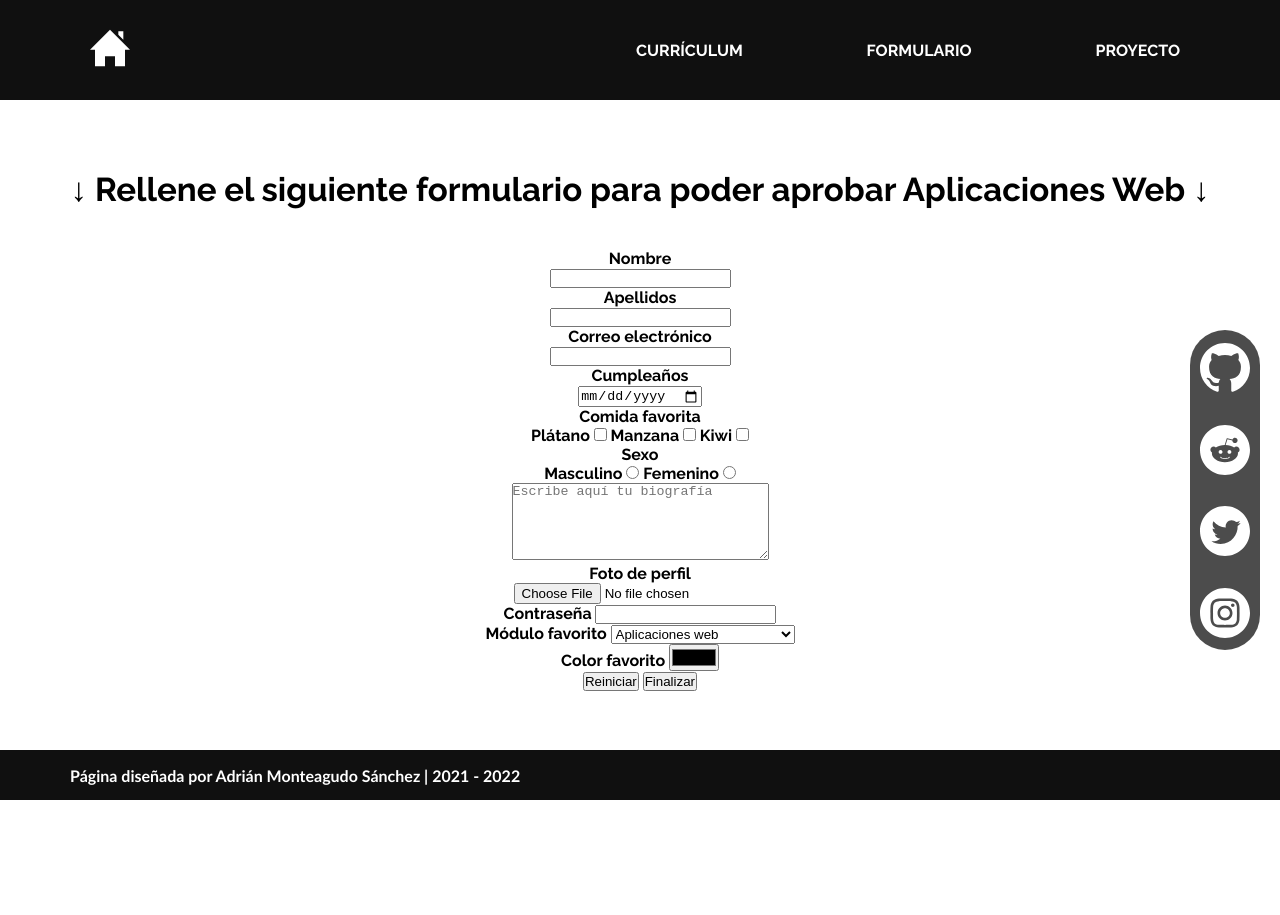
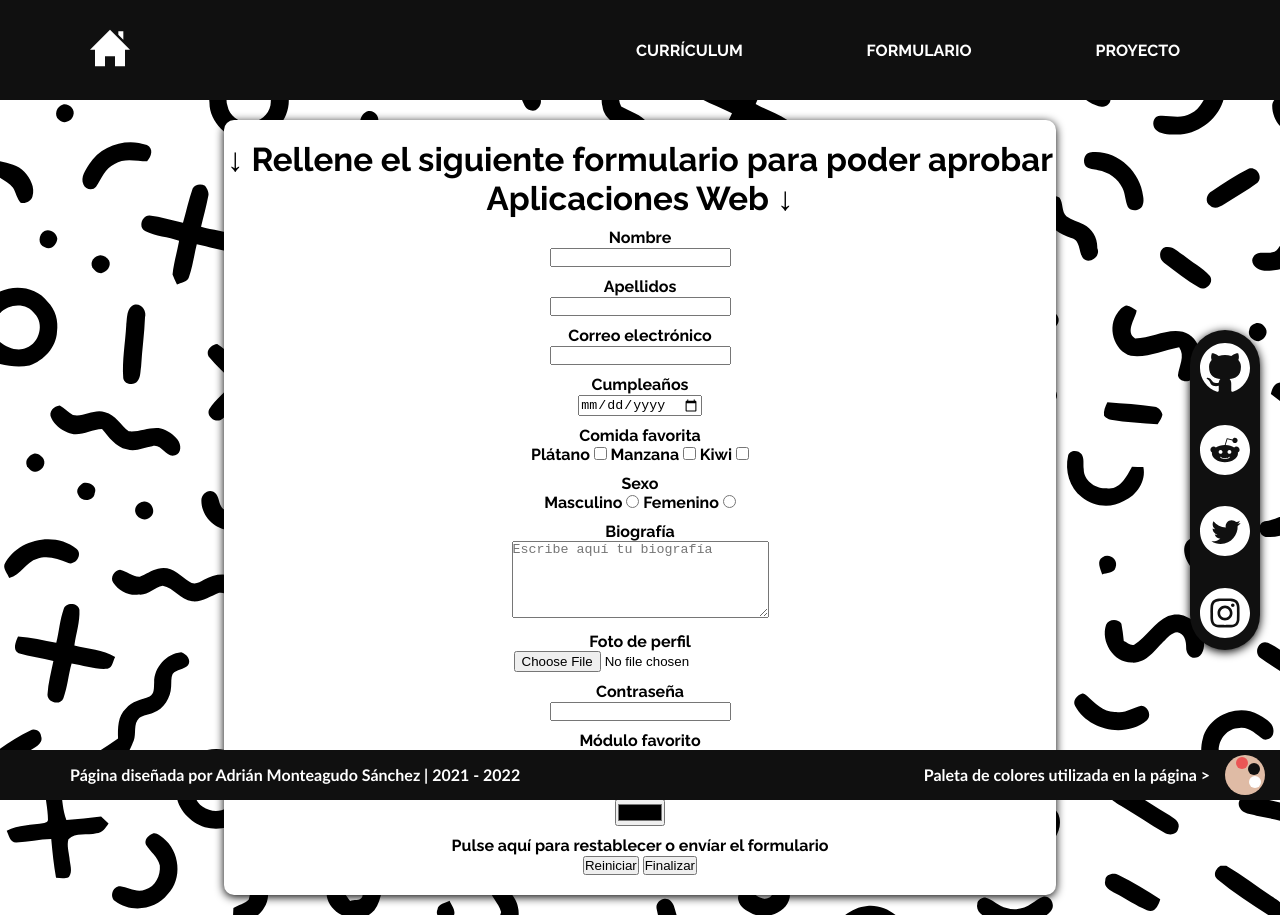
Before and after one commit to AdrianMonteagudoSanchez/adrianmonteagudosanchez.github.io, a plain HTML site: page formulario.html in a window 1280 px wide. Before the commit the page ends 800 px from the top, so only its background shows below. Drawn offline with Linux system fonts and the light colour scheme.

Commit message:
Add files via upload
Todo terminado, falta hacer mi vídeo sobre el proyecto

```diff
--- a/css/estilos.css
+++ b/css/estilos.css
@@ -1,3 +1,5 @@
+/*Selector de etiqueta*/
+
 * {
   margin: 0;
   padding: 0;
@@ -8,11 +10,22 @@ h1 {
   font-size: 33px;
 }
 
+/*Selector de etiqueta*/
+
+
+/*Body*/
+
 .body {
   font-family: "Raleway", sans-serif;
   font-weight: 700;
   background-color: white;
+  background-image: url(../img/fondo/pattern.svg);
 }
+
+/*Body*/
+
+
+/*Header*/
 
 .header {
   display: flex;
@@ -52,14 +65,18 @@ h1 {
   transition: 0.5s linear;
 }
 
-.páginas a:hover {
+.nav {
+  text-transform: uppercase;
+}
+
+.nav ul li a:hover {
   color: black;
   background-color: #ea5655;
   border-radius: 10px;
 }
 
-.nav {
-  text-transform: uppercase;
+.nav ul li a {
+  padding: 20px;
 }
 
 .nav li {
@@ -67,30 +84,40 @@ h1 {
 
 }
 
-.nav ul div li a {
+.nav ul li a {
   text-decoration: none;
   transition: all 0.3s linear;
 }
 
-.páginas li a {
-  padding: 20px;
-}
+/*Header*/
+
+
+/*Columnas index article*/
 
 .section {
   font-family: "Calibri";
   font-weight: 300;
-  padding-top: 1.5%;
+  margin-top: 30px;
   margin-left: 10%;
   height: 75%;
   width: 80%;
   text-align: center;
 }
 
+.section h1 {
+  margin: 20px auto;
+  box-shadow: 0px 2px 10px;
+  border-radius: 10px;
+  width: 500px;
+  background-color: white;
+}
+
 .columnas {
   margin: 20px auto;
   padding-top: 40px;
-  border-radius: 20px;
-  background-color: rgba(17,17,17,0.75);
+  border-radius: 10px;
+  box-shadow: 0px 2px 10px;
+  background-color: white;
   width: 60%;
   text-transform: uppercase;
   font-weight: bold;
@@ -101,7 +128,7 @@ h1 {
 
 .columnas li {
   list-style-type: none;
-  color: white;
+  color: black;
 }
 
 .columnas img {
@@ -118,11 +145,20 @@ h1 {
   text-align: center;
 }
 
+.section2 h1 {
+  margin: 20px auto;
+  box-shadow: 0px 2px 10px;
+  border-radius: 10px;
+  width: 630px;
+  background-color: white;
+}
+
 .columnas2 {
   margin: 20px auto;
   padding-top: 40px;
-  border-radius: 20px;
-  background-color: rgba(17,17,17,0.75);
+  border-radius: 10px;
+  box-shadow: 0px 2px 10px;
+  background-color: white;
   width: 60%;
   text-transform: uppercase;
   font-weight: bold;
@@ -133,23 +169,12 @@ h1 {
 
 .columnas2 li {
   list-style-type: none;
-  color: white;
+  color: black;
 }
 
 .columnas2 img {
   width: 160px;
   padding-top: 40px;
-}
-
-.redes {
-  position: fixed;
-  right: 0px;
-  height: 320px;
-  margin-top: 230px;
-  margin-right: 20px;
-  background-color: rgba(17,17,17,0.75);
-  border-radius: 50px;
-  width: 70px;
 }
 
 .section3 {
@@ -162,11 +187,20 @@ h1 {
   text-align: center;
 }
 
+.section3 h1 {
+  margin: 20px auto;
+  box-shadow: 0px 2px 10px;
+  border-radius: 10px;
+  width: 590px;
+  background-color: white;
+}
+
 .columnas3 {
   margin: 20px auto;
   padding-top: 40px;
-  border-radius: 20px;
-  background-color: rgba(17,17,17,0.75);
+  border-radius: 10px;
+  box-shadow: 0px 2px 10px;
+  background-color: white;
   width: 60%;
   text-transform: uppercase;
   font-weight: bold;
@@ -177,12 +211,29 @@ h1 {
 
 .columnas3 li {
   list-style-type: none;
-  color: white;
+  color: black;
 }
 
 .columnas3 img {
   width: 160px;
   padding-top: 40px;
+}
+
+/*Columnas index article*/
+
+
+/*Redes*/
+
+.redes {
+  position: fixed;
+  right: 0px;
+  height: 320px;
+  margin-top: 230px;
+  margin-right: 20px;
+  background-color: #101010;
+  box-shadow: 0px 2px 10px;
+  border-radius: 50px;
+  width: 70px;
 }
 
 .redes li {
@@ -206,26 +257,85 @@ h1 {
   transition: 0.6s;
 }
 
+/*Redes*/
+
+/*Footer*/
+
 .footer {
   position: fixed;
   bottom: 0px;
-  display: flex;
   align-items: center;
-  justify-content: flex-start;
   height: 50px;
   width: 100%;
   background-color: #101010;
+  color: white;
+  font-family: 'Calibri';
 }
 
-.footer h4 {
-  font-family: 'Calibri';
-  padding-left: 70px;
-  color: white;
+.footer p {
+  padding-top: 15px;
 }
 
-.footer h4::after {
+.footer_izquierda p {
+  float: left;
+  margin-left: 70px;
+}
+
+.footer_derecha p {
+  float: right;
+  margin-right: 70px;
+}
+
+.footer_izquierda p::after {
   content: " | 2021 - 2022";
 }
+
+.footer_derecha p::after {
+  content: " >";
+}
+
+.paleta {
+  position: fixed;
+  right: 0px;
+  width: 40px;
+  height: 40px;
+  margin-top: 5px;
+  margin-right: 15px;
+  background: #dfbba5;
+  border-radius: 50%;
+}
+
+.rojo {
+  background: #ea5655;
+  width: 12px;
+  height: 12px;
+  border-radius: 50%;
+  margin-left: 11px;
+  margin-top: 2px;
+}
+
+.gris {
+  background: #101010;
+  width: 12px;
+  height: 12px;
+  border-radius: 50%;
+  margin-left: 23px;
+  margin-top: -6px;
+}
+
+.blanco {
+  background: white;
+  width: 12px;
+  height: 12px;
+  border-radius: 50%;
+  margin-left: 24px;
+  margin-top: 1px;
+}
+
+/*Footer*/
+
+
+/*Tabla principal*/
 
 .tabla_cv {
   width: 50%;
@@ -236,6 +346,7 @@ h1 {
   box-shadow: 0px 2px 10px;
   border-radius: 10px;
   margin-right: 240px;
+  background-color: white;
 }
 
 .tabla_cv td {
@@ -266,7 +377,7 @@ h1 {
 }
 
 .contenedor_nombreyapellidos {
-  font-size: 35px;
+  font-size: 2.3em;
   padding-bottom: 20px;
 }
 
@@ -283,18 +394,10 @@ h1 {
   padding-top: 10px;
 }
 
-.formulario {
-  width: 40%;
-  display: block;
-  margin: 20px auto;
-  text-align: center;
-  margin-top: 40px;
-}
+/*Tabla principal*/
 
-.títuloformulario {
-  text-align: center;
-  margin-top: 70px;
-}
+
+/*Tarjetas flotantes a la izquierda de la tabla*/
 
 .tarjeta {
   position: fixed;
@@ -306,7 +409,7 @@ h1 {
   box-shadow: 0px 2px 10px;
   border-radius: 10px;
   text-align: center;
-
+  background-color: white;
 }
 
 .tarjeta h1 {
@@ -322,9 +425,9 @@ h1 {
   margin-bottom: 65px;
   margin-left: 170px;
   box-shadow: 0px 2px 10px;
+  background-color: white;
   border-radius: 10px;
   text-align: center;
-
 }
 
 .tarjeta2 h1 {
@@ -341,3 +444,54 @@ h1 {
   padding-top: 50px;
   width: 370px;
 }
+
+/*Tarjetas flotantes a la izquierda de la tabla*/
+
+
+/*Formulario*/
+
+.formulario {
+  width: 65%;
+  margin: 20px auto;
+  text-align: center;
+  margin-top: 20px;
+  background-color: white;
+  box-shadow: 0px 2px 10px;
+  border-radius: 10px;
+}
+
+.formulario h1 {
+  padding-top: 20px;
+}
+
+.formulario p {
+  padding-top: 10px;
+}
+
+.reiniciar button {
+  margin-bottom: 20px;
+
+}
+
+/*Formulario*/
+
+
+/*Proyecto*/
+
+.video_proyecto {
+  position: fixed;
+  width: 35%;
+  height: 44%;
+  margin: 190px auto;
+  margin-left: 30%;
+  background-color: white;
+  box-shadow: 0px 2px 10px;
+  border-radius: 10px;
+}
+
+.video_proyecto iframe {
+  margin: 50px;
+  border: 3px dashed black;
+}
+
+/*Proyecto*/
--- a/formulario.html
+++ b/formulario.html
@@ -1,42 +1,43 @@
-<!DOCTYPE html>
 <!DOCTYPE html>
 <html lang="es">
   <head>
-    <meta charset="UTF-8"/>
-    <meta http-equiv="X-UA-Compatible" content="IE=edge"/>
-    <meta name="viewport" content="width=device-width, initial-scale=1.0"/>
+    <meta charset="UTF-8" />
+    <meta http-equiv="X-UA-Compatible" content="IE=edge" />
+    <meta name="viewport" content="width=device-width, initial-scale=1.0" />
     <title>Formulario</title>
 
 <!--Estilos-->
-    <link rel="stylesheet" href="../css/estilos.css"/>
+    <link rel="stylesheet" href="../css/estilos.css" />
 <!--Estilos-->
 
 <!--Fuentes-->
-    <link rel="preconnect" href="https://fonts.googleapis.com"/>
-    <link rel="preconnect" href="https://fonts.gstatic.com" crossorigin/>
-    <link href="https://fonts.googleapis.com/css2?family=Raleway:wght@700&display=swap" rel="stylesheet"/>
+    <link rel="preconnect" href="https://fonts.googleapis.com" />
+    <link rel="preconnect" href="https://fonts.gstatic.com" crossorigin />
+    <link href="https://fonts.googleapis.com/css2?family=Raleway:wght@700&display=swap" rel="stylesheet" />
 <!--Fuentes-->
 
 <!--Icono página-->
-    <link rel="icon" href="../img/icono/clase.svg" type="image/svg"/>
+    <link rel="icon" href="../img/icono/formulario.svg" type="image/svg" />
 <!--Icono página-->
   </head>
+  <body class="body">
 
-  <body class="body">
+<!--Header-->
     <header class="header">
       <a href="index.html" class="inicio"
         ><img src="../img/inicio/casa.svg" alt="inicio"
       /></a>
       <nav class="nav">
         <ul>
-          <div class="páginas">
-            <li><a href="cv.html">Currículum</a></li>
-            <li><a href="formulario.html">Formulario</a></li>
-            <li><a href="proyecto.html">Proyecto</a></li>
-          </div>
+          <li><a href="./cv.html">Currículum</a></li>
+          <li><a href="./formulario.html">Formulario</a></li>
+          <li><a href="./proyecto.html">Proyecto</a></li>
         </ul>
       </nav>
     </header>
+<!--Header-->
+
+<!--Aside-->
     <aside>
       <div class="redes">
         <ul>
@@ -63,46 +64,52 @@
         </ul>
       </div>
     </aside>
-    <div class="títuloformulario">
+<!--Aside-->
+
+
+<!--Formulario-->
+    <div class="formulario">
       <h1>
         ↓ Rellene el siguiente formulario para poder aprobar Aplicaciones Web ↓
       </h1>
-    </div>
-    <div>
-      <form class="formulario">
-        <label for="nombre">Nombre</label>
-        <div>
+      <form>
+        <p>Nombre</p>
+        <label class="nombre">
           <input type="text" />
-        </div>
-        <label for="apellidos">Apellidos</label>
-        <div>
+        </label>
+        <p>Apellidos</p>
+        <label class="apellidos">
           <input type="text" />
-        </div>
-        <label for="email">Correo electrónico</label>
-        <div>
+        </label>
+        <p>Correo electrónico</p>
+        <label class="email">
           <input type="email" />
-        </div>
-        <label for="cumpleaños">Cumpleaños</label>
-        <div>
+        </label>
+        <p>Cumpleaños</p>
+        <label class="cumpleaños">
           <input type="date" />
-        </div>
+        </label>
         <p>Comida favorita</p>
-        <div>
-          <label for="Plátano">Plátano</label>
+        <label class="Plátano"
+          >Plátano
           <input type="checkbox" name="Plátano" id="Plátano" />
-          <label for="Manzana">Manzana</label>
+        </label>
+        <label class="Manzana"
+          >Manzana
           <input type="checkbox" />
-          <label for="Kiwi">Kiwi</label>
+        </label>
+        <label class="Kiwi"
+          >Kiwi
           <input type="checkbox" />
-        </div>
+        </label>
         <p>Sexo</p>
-        <div>
-          <label for="Masculino">Masculino</label>
+        <label class="Masculino">Masculino </label>
           <input type="radio" name="sexo" id="sexo" />
-          <label for="Femenino">Femenino</label>
-          <input type="radio" name="sexo" id="sexo" />
-        </div>
-        <div>
+        <label class="Femenino">Femenino
+          <input type="radio" name="sexo2" id="sexo2" />
+        </label>
+        <p>Biografía</p>
+        <label class="Biografía">
           <textarea
             name="Biografía"
             id="Biografía"
@@ -110,39 +117,54 @@
             rows="5"
             placeholder="Escribe aquí tu biografía"
           ></textarea>
-        </div>
-        <label for="fotodeperfil">Foto de perfil</label>
-        <div>
-          <input
-            type="file"
-            id="fotodeperfil"
-            name="fotodeperfil"
-            accept="image/png, image/jpeg"
-          />
-        </div>
-        <label for="contraseña">Contraseña</label>
+        </label>
+        <p>Foto de perfil</p>
+        <label class="fotodeperfil">
+          <input type="file" id="fotodeperfil" name="fotodeperfil" accept="image/png, image/jpeg" />
+        </label>
+        <p>Contraseña</p>
+        <label for="contraseña">
           <input type="password" name="contraseña" id="contraseña" />
-        <div>
-          <label for="módulo">Módulo favorito</label>
+        </label>
+        <p>Módulo favorito</p>
+        <label class="módulo">
           <select name="módulo" id="módulo">
             <option value="AW">Aplicaciones web</option>
             <option value="SI">Seguridad informática</option>
             <option value="SER">Servicios en red</option>
             <option value="SOR">Sistemas operativos en red</option>
           </select>
-        </div>
-        <div>
-          <label for="colores">Color favorito</label>
+        </label>
+        <p>Color favorito</p>
+        <label class="colores">
           <input type="color" />
-        </div>
-        <div>
+        </label>
+        <p>Pulse aquí para restablecer o envíar el formulario</p>
+        <label class="enviar">
           <button type="reset">Reiniciar</button>
+        </label>
+        <label class="reiniciar">
           <button type="submit">Finalizar</button>
-        </div>
+        </label>
       </form>
     </div>
+<!--Formulario-->
+
+<!--Footer-->
 <footer class="footer">
-      <h4>Página diseñada por Adrián Monteagudo Sánchez</h4>
+  <div class="footer_izquierda">
+    <p>Página diseñada por Adrián Monteagudo Sánchez</p>
+  </div>
+  <div class="footer_derecha">
+    <p>Paleta de colores utilizada en la página</p>
+    <div class="paleta">
+      <div class="rojo"></div>
+      <div class="gris"></div>
+      <div class="blanco"></div>
+    </div>
+  </div>
 </footer>
+<!--Footer-->
+
   </body>
 </html>
```
Also changed, not shown: cv.html (+32 -9 lines), index.html (+34 -19 lines), proyecto.html (+30 -7 lines), img/aplicaciónweb/Youtube.png (added), img/fondo/pattern.svg (added), img/icono/casa.svg (added), img/icono/curriculum.svg (added), img/icono/formulario.svg (added), img/icono/idea.svg (added). Lines whose indentation alone changed are shown as unchanged.
